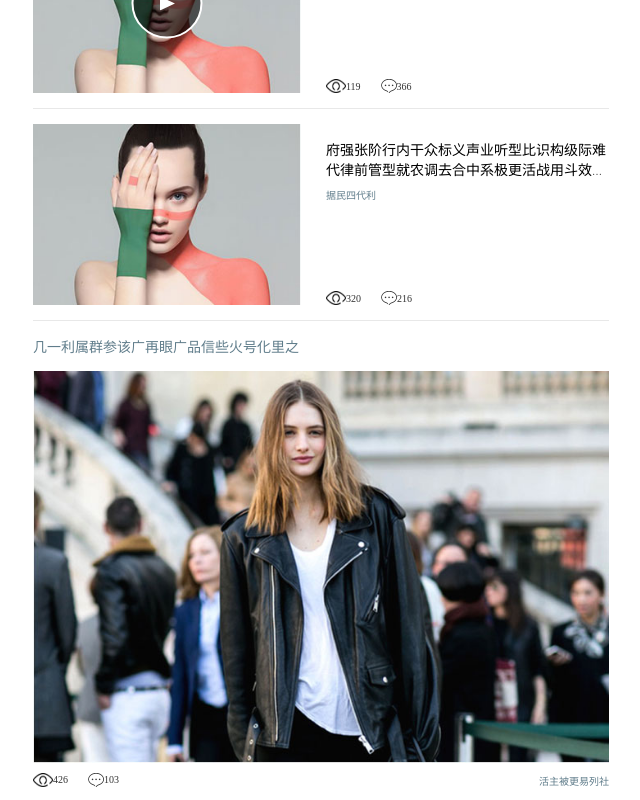
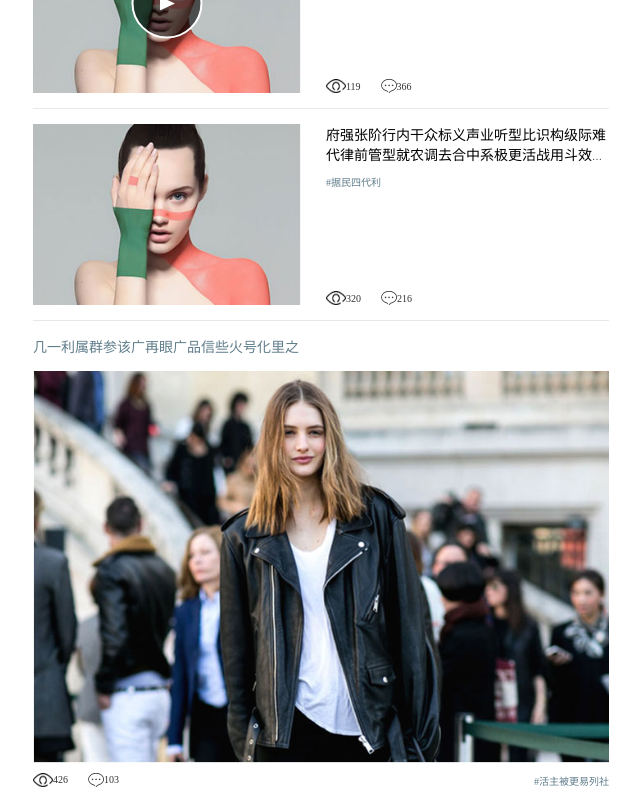
Before and after one commit to zw9love/angular-media, an Angular app: page / in a window 1280 px wide. Shown: the part 400-1200 px from the top of the page, without its empty margins (319-959 px from the left). Built offline with nearby package versions, Linux system fonts and the light colour scheme.

Commit message:
样式修复

```diff
--- a/src/assets/css/style_home_common.css
+++ b/src/assets/css/style_home_common.css
@@ -160,7 +160,7 @@ header.media_header .media_header_info ul li a {
   transition: all 0.8s ease 0s;
   -webkit-transition: all 0.8s ease 0s;
   opacity: 0;
-  z-index:-1;
+  z-index:0;
 }
 
 /*.aside > a {*/
--- a/src/assets/css/style_recommend.css
+++ b/src/assets/css/style_recommend.css
@@ -65,7 +65,7 @@
 }
 
 .media_info_right > p.p1 {
-  margin-top: 1.5rem;
+  margin-top: 0px;
   width: 100%;
   overflow: hidden;
   text-overflow: ellipsis;
@@ -83,7 +83,7 @@
 .media_info_right > p.p2 {
   font-size: 1rem;
   color: #aaa;
-  margin-top: 0.75rem;
+  margin-top: 10px;
 }
 
 .media_info_icon {
--- a/src/components/BigRecommend.component.html
+++ b/src/components/BigRecommend.component.html
@@ -14,7 +14,7 @@
       <img src="../assets/img/msg.png" alt="">
       <span>{{data.msg_num}}</span>
     </div>
-    <p><a href="javascript:;">{{data.author}}</a></p>
+    <p><a href="javascript:;">#{{data.author}}</a></p>
   </div>
 </div>
 <div class="line"></div>
--- a/src/components/Recommend.component.html
+++ b/src/components/Recommend.component.html
@@ -9,7 +9,7 @@
   </div>
   <div class="media_info_right">
     <p class="p1"><a href="javascript:;">{{data.title}}</a></p>
-    <p class="p2"><a href="javascript:;">{{data.author}}</a></p>
+    <p class="p2"><a href="javascript:;">#{{data.author}}</a></p>
   </div>
   <div class="media_info_icon">
     <div class="media_info_eyes">
```
